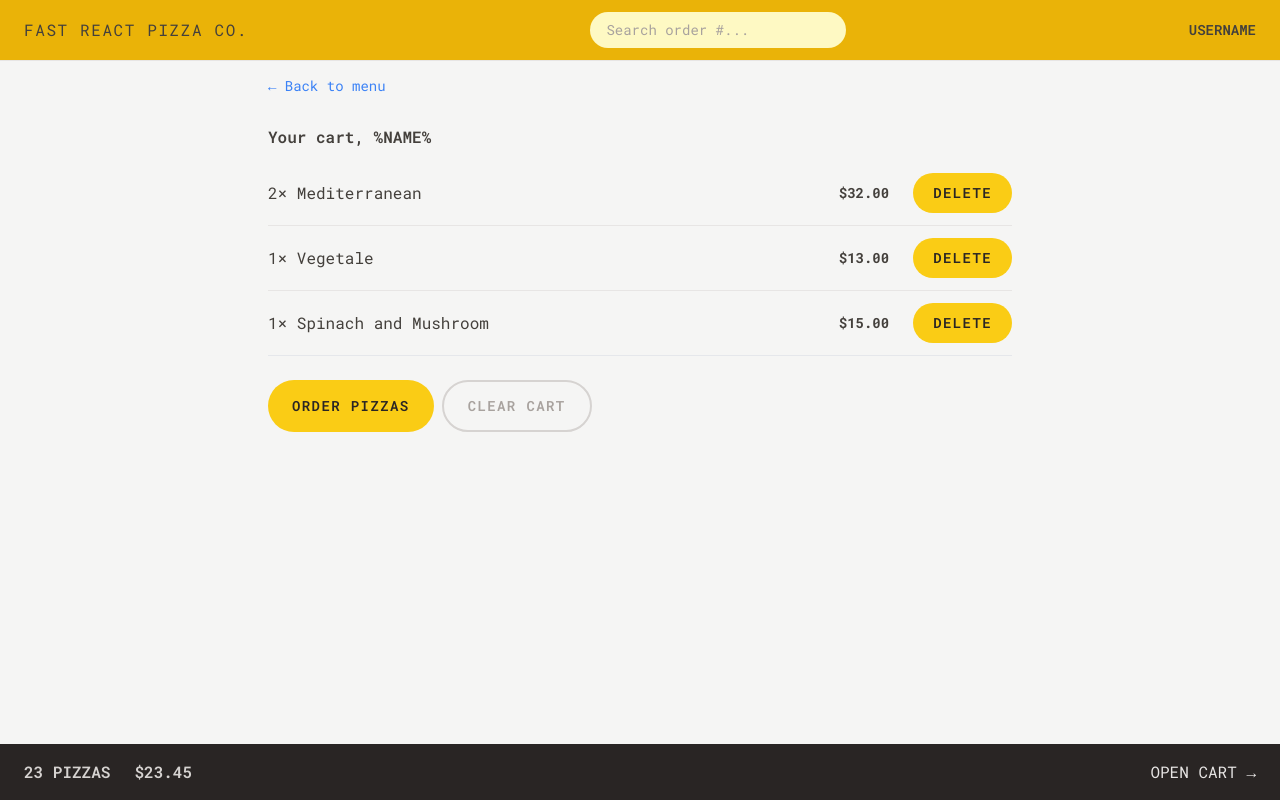
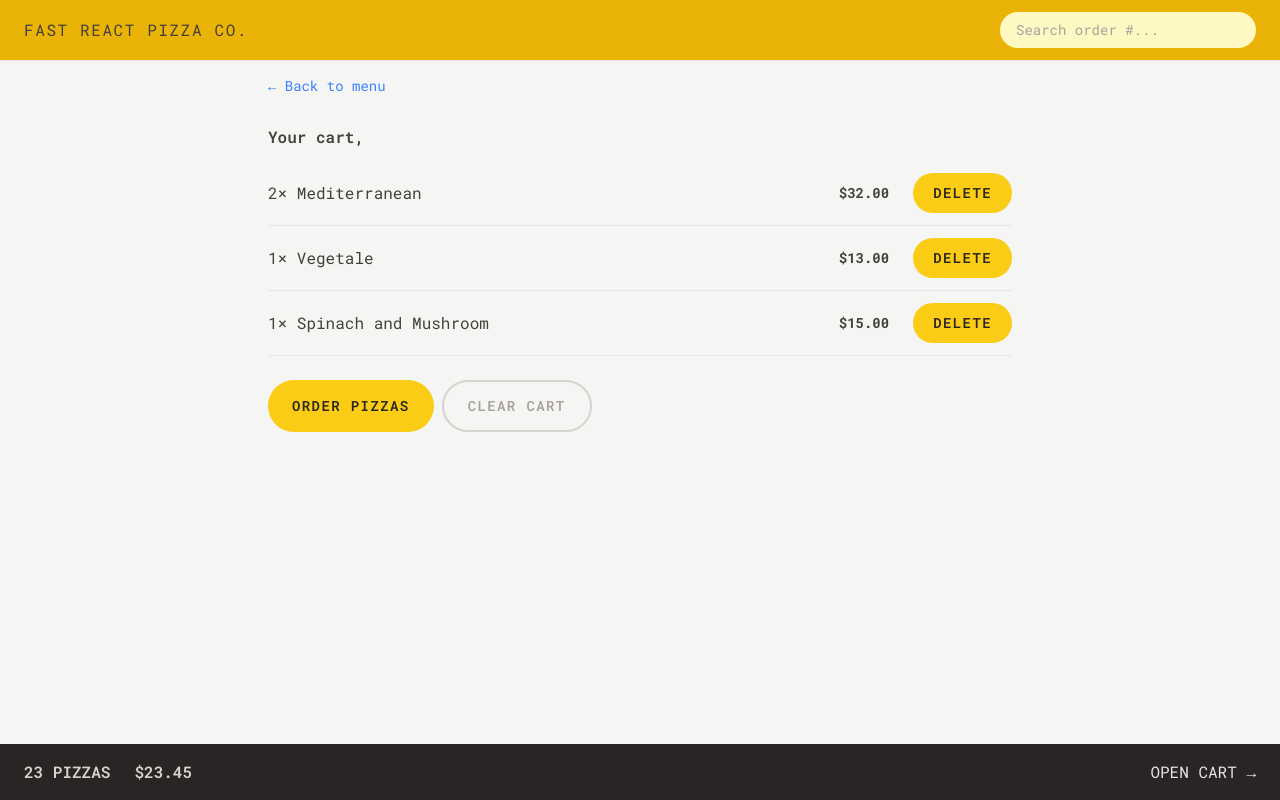
Before and after one commit to abdinali/fast-react-pizza, a React (Vite) app: page /cart in a window 1280 px wide. Built offline with nearby package versions, Linux system fonts and the light colour scheme.

Commit message:
add user slice and handle user state

```diff
--- a/src/features/cart/Cart.jsx
+++ b/src/features/cart/Cart.jsx
@@ -1,6 +1,7 @@
 import LinkButton from '../../ui/LinkButton';
 import Button from '../../ui/Button';
 import CartItem from './CartItem';
+import { useSelector } from 'react-redux';
 
 const fakeCart = [
     {
@@ -28,12 +29,13 @@ const fakeCart = [
 
 function Cart() {
     const cart = fakeCart;
+    const username = useSelector((state) => state.user.username);
 
     return (
         <div className="px-3 py-3">
             <LinkButton to="/menu">&larr; Back to menu</LinkButton>
 
-            <h2 className="mt-7 font-semibold">Your cart, %NAME%</h2>
+            <h2 className="mt-7 font-semibold">Your cart, {username}</h2>
 
             <ul className="mt-3 divide-y divide-stone-200 border-b">
                 {cart.map((item) => (
--- a/src/features/order/CreateOrder.jsx
+++ b/src/features/order/CreateOrder.jsx
@@ -2,6 +2,7 @@ import { useState } from 'react';
 import { Form, redirect, useNavigation, useActionData } from 'react-router-dom';
 import { createOrder } from '../../services/apiRestaurant';
 import Button from '../../ui/Button';
+import { useSelector } from 'react-redux';
 
 // https://uibakery.io/regex-library/phone-number
 const isValidPhone = (str) =>
@@ -39,6 +40,8 @@ function CreateOrder() {
 
     const formErrors = useActionData();
 
+    const username = useSelector((state) => state.user.username);
+
     // const [withPriority, setWithPriority] = useState(false);
     const cart = fakeCart;
 
@@ -56,6 +59,7 @@ function CreateOrder() {
                         name="customer"
                         required
                         className="input grow"
+                        defaultValue={username}
                     />
                 </div>
 
--- a/src/features/user/CreateUser.jsx
+++ b/src/features/user/CreateUser.jsx
@@ -1,11 +1,19 @@
 import { useState } from 'react';
 import Button from '../../ui/Button';
+import { useDispatch } from 'react-redux';
+import { updateName } from './userSlice';
+import { useNavigate } from 'react-router-dom';
 
 function CreateUser() {
     const [username, setUsername] = useState('');
+    const dispatch = useDispatch();
+    const navigate = useNavigate();
 
     function handleSubmit(e) {
         e.preventDefault();
+        if (!username) return;
+        dispatch(updateName(username));
+        navigate('/menu');
     }
 
     return (
--- a/src/features/user/Username.jsx
+++ b/src/features/user/Username.jsx
@@ -1,6 +1,12 @@
+import { useSelector } from 'react-redux';
+
 function Username() {
+    const username = useSelector((store) => store.user.username);
+
+    if (!username) return null;
+
     return (
-        <div className="hidden text-sm font-semibold md:block">USERNAME</div>
+        <div className="hidden text-sm font-semibold md:block">{username}</div>
     );
 }
 
--- a/src/features/user/userSlice.js
+++ b/src/features/user/userSlice.js
@@ -1,4 +1,27 @@
-function getPosition() {
+import { createSlice } from '@reduxjs/toolkit';
+
+const initialState = {
+    username: '',
+};
+
+const userSlice = createSlice({
+    name: 'user',
+    initialState,
+    reducers: {
+        updateName(state, action) {
+            state.username = action.payload;
+        },
+    },
+});
+
+const {
+    reducer,
+    actions: { updateName },
+} = userSlice;
+
+export { reducer as default, updateName };
+
+/* function getPosition() {
 	return new Promise(function (resolve, reject) {
 		navigator.geolocation.getCurrentPosition(resolve, reject);
 	});
@@ -19,3 +42,4 @@ async function fetchAddress() {
 	// 3) Then we return an object with the data that we are interested in
 	return { position, address };
 }
+*/
--- a/src/main.jsx
+++ b/src/main.jsx
@@ -2,9 +2,13 @@ import React from 'react';
 import ReactDOM from 'react-dom/client';
 import App from './App.jsx';
 import './index.css';
+import { Provider } from 'react-redux';
+import store from './store.js';
 
 ReactDOM.createRoot(document.getElementById('root')).render(
-	<React.StrictMode>
-		<App />
-	</React.StrictMode>
+    <React.StrictMode>
+        <Provider store={store}>
+            <App />
+        </Provider>
+    </React.StrictMode>,
 );
--- /dev/null
+++ b/src/store.js
@@ -0,0 +1,10 @@
+import { configureStore } from '@reduxjs/toolkit';
+import userReducer from './features/user/userSlice';
+
+const store = configureStore({
+    reducer: {
+        user: userReducer,
+    },
+});
+
+export default store;
--- a/src/ui/Home.jsx
+++ b/src/ui/Home.jsx
@@ -1,6 +1,9 @@
+import { useSelector } from 'react-redux';
 import CreateUser from '../features/user/CreateUser';
+import Button from './Button';
 
 function Home() {
+    const username = useSelector((state) => state.user.username);
     return (
         <div className="my-10 px-4 text-center sm:my-16">
             <h1 className="mb-8 text-xl font-semibold md:text-3xl">
@@ -10,7 +13,13 @@ function Home() {
                     Straight out of the oven, straight to you.
                 </span>
             </h1>
-            <CreateUser />
+            {!username ? (
+                <CreateUser />
+            ) : (
+                <Button to="/menu" type="primary">
+                    Continue ordering, {username}
+                </Button>
+            )}
         </div>
     );
 }
```
